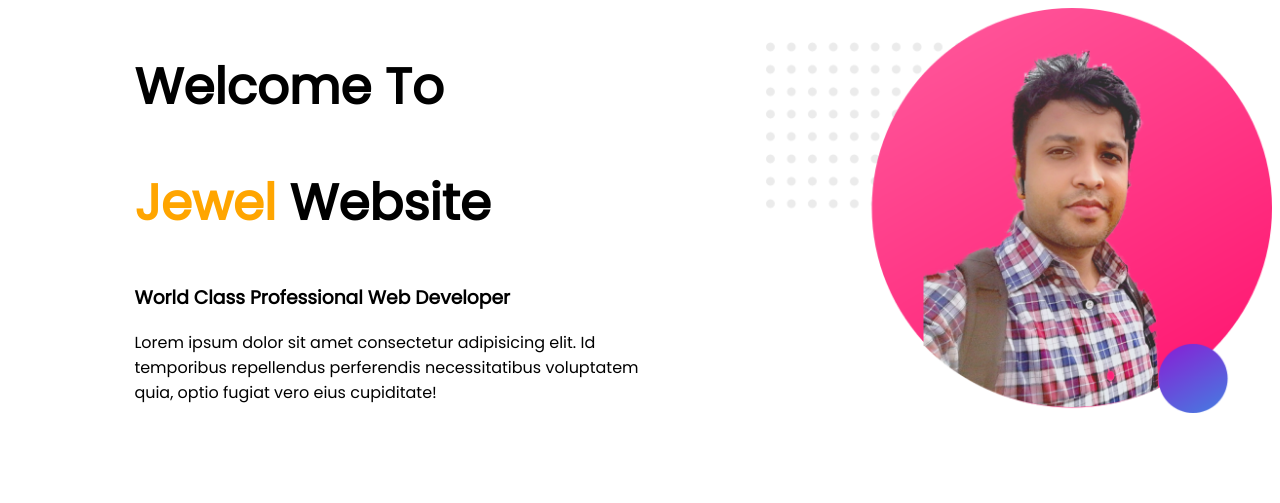
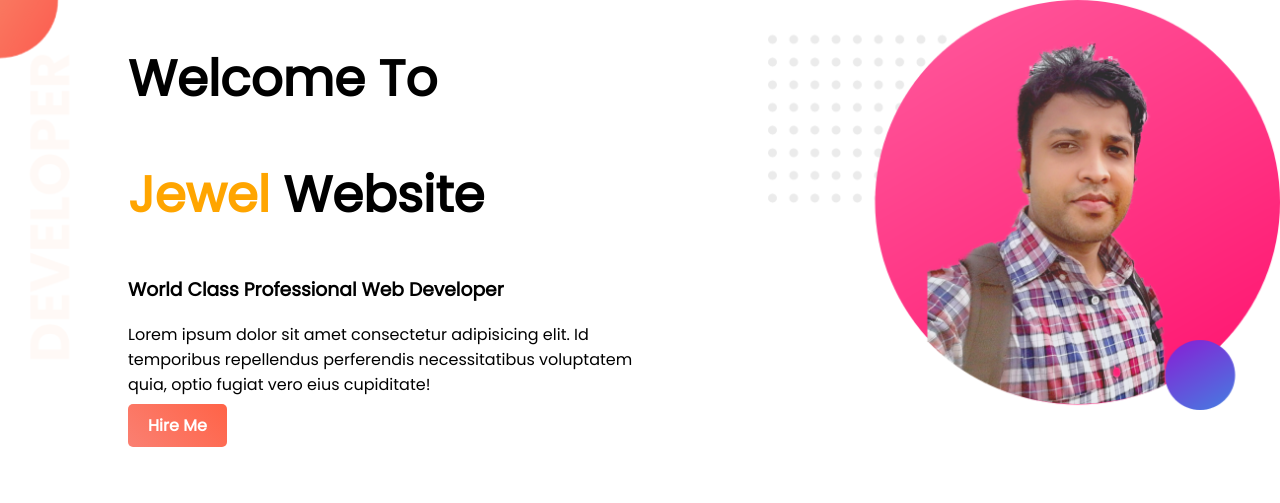
Before and after one commit to jewelbarua37/web-portfolio, a plain HTML site: page index.html in a window 1280 px wide. Drawn offline with Linux system fonts and the light colour scheme.

Commit message:
added right part

```diff
--- a/index.html
+++ b/index.html
@@ -10,12 +10,13 @@
 
 </head>
 <body>
-    <section>
+    <section class="top-banner">
         <div class="half-width">
             <h1>Welcome To </h1>
             <h1><span class="name-highlight">Jewel</span> Website</h1>
             <h3>World Class Professional Web Developer</h3>
             <p>Lorem ipsum dolor sit amet consectetur adipisicing elit. Id temporibus repellendus perferendis necessitatibus voluptatem quia, optio fugiat vero eius cupiditate!</p>
+            <a class="link-button" href="https://www.facebook.com/" target="_blank">Hire Me</a>
         </div>
         <div class="half-width">
             <img src="images/Profile1.png" alt="">
--- a/style.css
+++ b/style.css
@@ -1,4 +1,5 @@
 body{
+    margin: 0;
     font-family: 'Poppins', sans-serif;
 }
 h1{
@@ -16,3 +17,18 @@ h1{
 .half-width img{
     width: 100%;
 }
+.top-banner{
+    background-repeat: no-repeat;
+    background-image: url("images/top-banner.png");
+}
+section{
+    height: 500px;
+}
+.link-button{
+    text-decoration: none;
+    background-image: linear-gradient(45deg, salmon, tomato);
+    padding: 10px 20px;
+    border-radius: 5px;
+    color: white;
+    font-weight: 700;
+}
```
